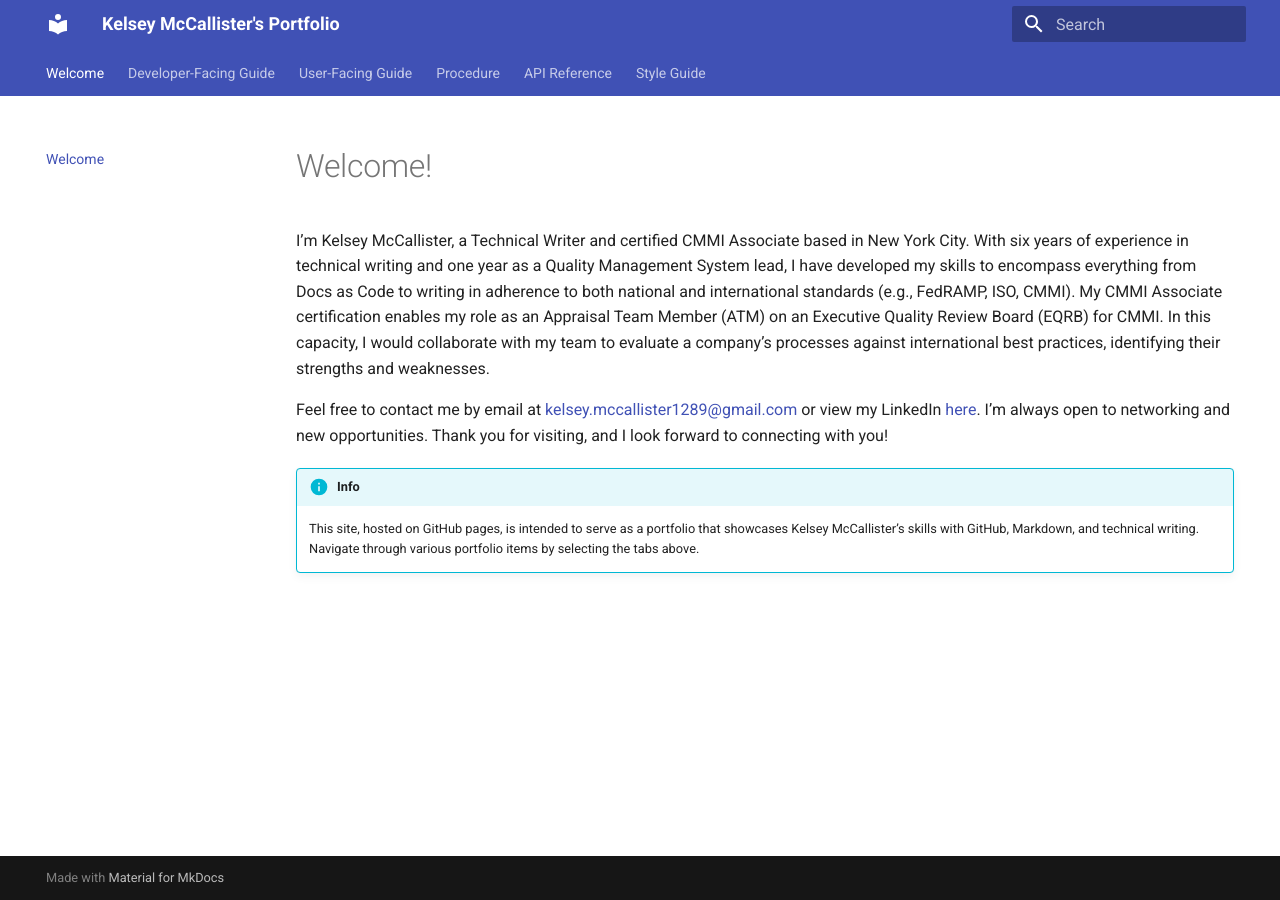
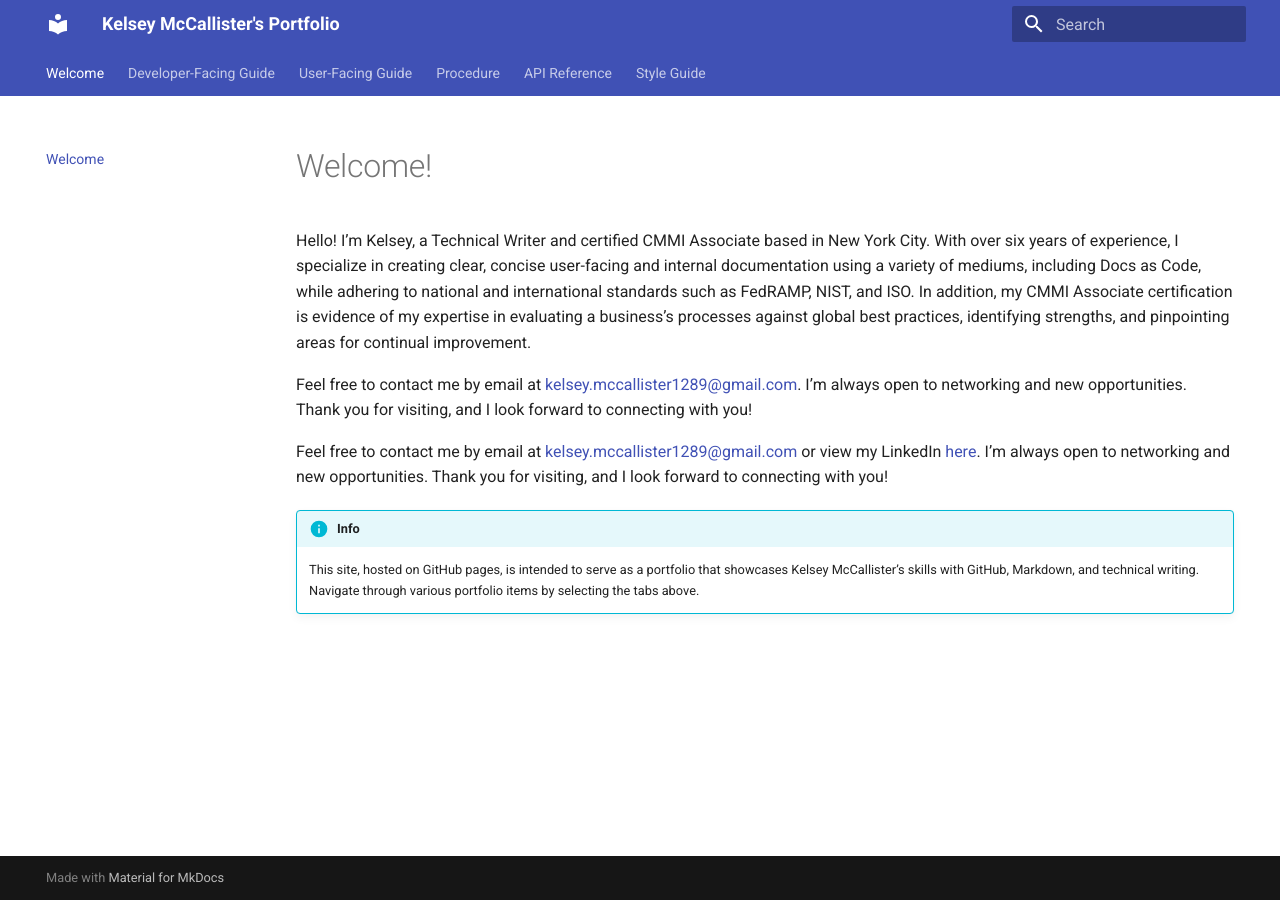
Before and after one commit to kelmccallister/My-Portfolio, an MkDocs documentation site: the page built from docs/index.md, in a window 1280 px wide. Built offline with MkDocs 1.6.1 and Material for MkDocs 9.7.7, drawn with Linux system fonts in a browser that asks for light colours.

Commit message:
revised introduction text

```diff
--- a/docs/index.md
+++ b/docs/index.md
@@ -1,6 +1,8 @@
 # Welcome!
 
-I'm Kelsey McCallister, a Technical Writer and certified CMMI Associate based in New York City. With six years of experience in technical writing and one year as a Quality Management System lead, I have developed my skills to encompass everything from Docs as Code to writing in adherence to both national and international standards (e.g., FedRAMP, ISO, CMMI). My CMMI Associate certification enables my role as an Appraisal Team Member (ATM) on an Executive Quality Review Board (EQRB) for CMMI. In this capacity, I would collaborate with my team to evaluate a company's processes against international best practices, identifying their strengths and weaknesses.
+Hello! I’m Kelsey, a Technical Writer and certified CMMI Associate based in New York City. With over six years of experience, I specialize in creating clear, concise user-facing and internal documentation using a variety of mediums, including Docs as Code, while adhering to national and international standards such as FedRAMP, NIST, and ISO. In addition, my CMMI Associate certification is evidence of my expertise in evaluating a business's processes against global best practices, identifying strengths, and pinpointing areas for continual improvement.
+
+Feel free to contact me by email at kelsey.mccallister1289@gmail.com. I'm always open to networking and new opportunities. Thank you for visiting, and I look forward to connecting with you!
 
 Feel free to contact me by email at kelsey.mccallister1289@gmail.com or view my LinkedIn [here](https://www.linkedin.com/in/knmccallister/). I'm always open to networking and new opportunities. Thank you for visiting, and I look forward to connecting with you!
 
```
